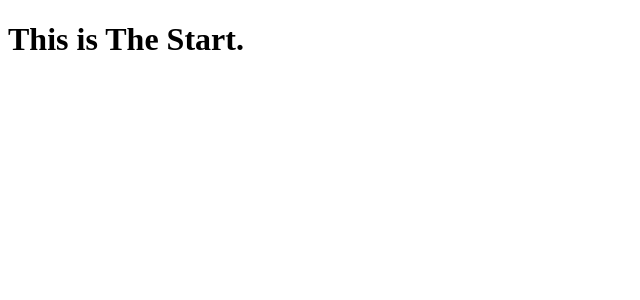
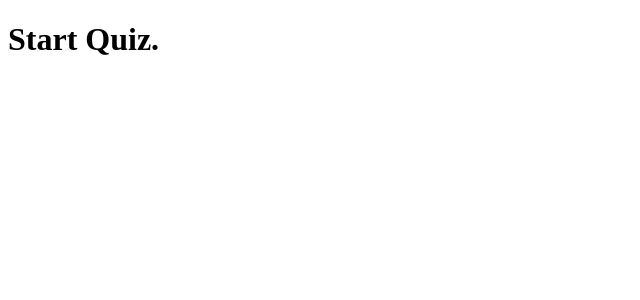
Before and after one commit to pratik-singhh/Quiz-App, a React (Vite) app: page / in a window 1280 px wide. Shown: the top 300 px of the page, without its empty margins (0-640 px from the left). Built offline with nearby package versions, Linux system fonts and the light colour scheme.

Commit message:
Made some progress.

```diff
--- a/src/App.jsx
+++ b/src/App.jsx
@@ -5,9 +5,19 @@ import Result from './components/Result'
 import StartScreen from './components/StartScreen'
 
 function App() {
+
+  const [stage, setStage] = useState("start");
   return (
     <>
-      < StartScreen />
+      <div>
+
+
+        {stage === "start" && <StartScreen />}
+        {stage === "quiz" && <QuestionCards />}
+        {stage === "result" && <Result />}
+
+
+      </div>
     </>
   )
 }
--- a/src/components/QuestionCards.jsx
+++ b/src/components/QuestionCards.jsx
@@ -2,7 +2,9 @@ import Timer from "./Timer"
 function QuestionCards() {
 
   return (
-    <div></div>
+    <div>
+      <h1>Questions Time</h1>
+    </div>
   )
 }
 
--- a/src/components/Result.jsx
+++ b/src/components/Result.jsx
@@ -1,6 +1,8 @@
 function Result() {
   return (
-    <div></div>
+    <div>
+      <h1>Result Time</h1>
+    </div>
   )
 }
 
--- a/src/components/StartScreen.jsx
+++ b/src/components/StartScreen.jsx
@@ -1,8 +1,8 @@
 function StartScreen() {
   return (
     <div>
-      <h1>
-        This is The Start.
+      <h1 id="StartQuiz">
+        Start Quiz.
       </h1>
     </div>
   )
```
